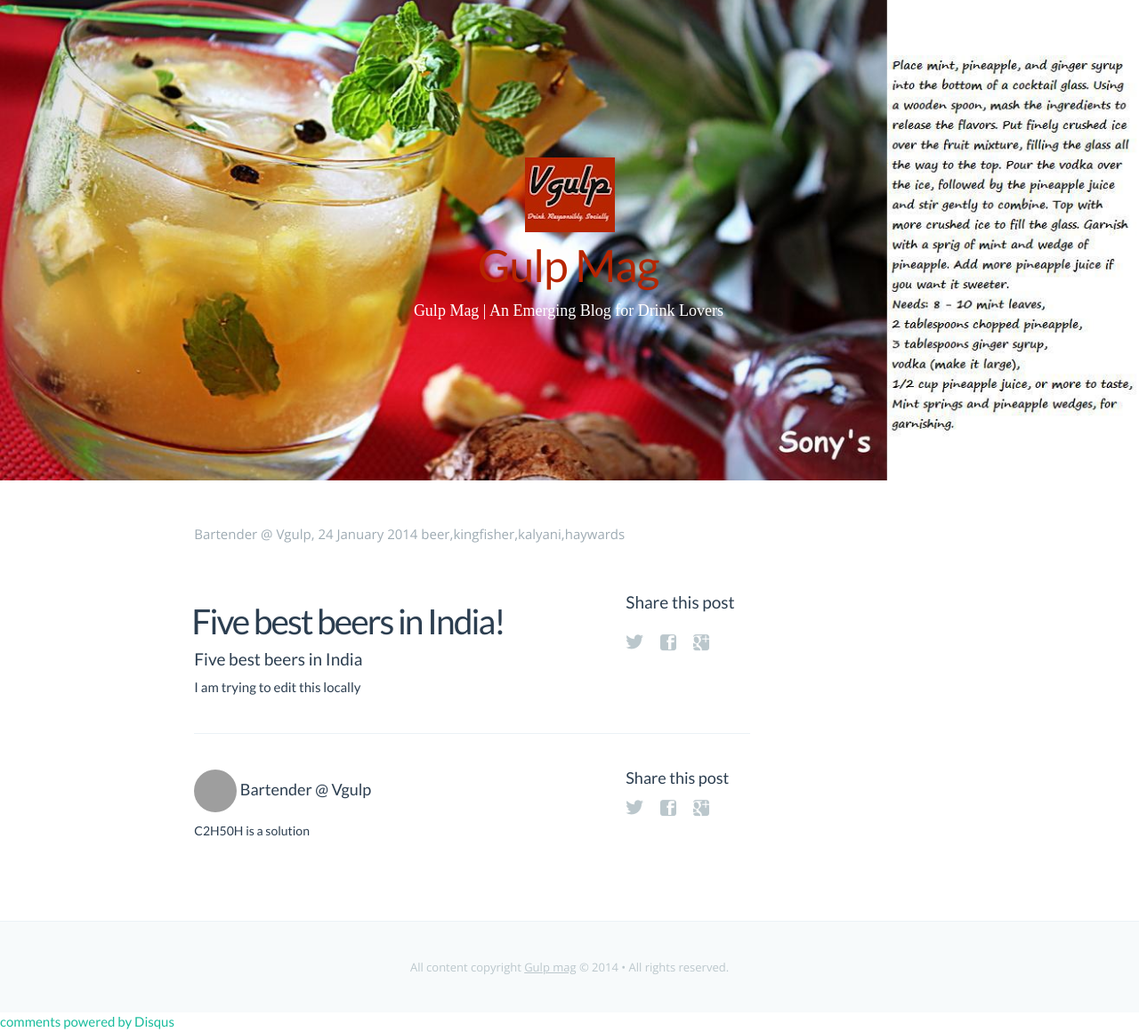
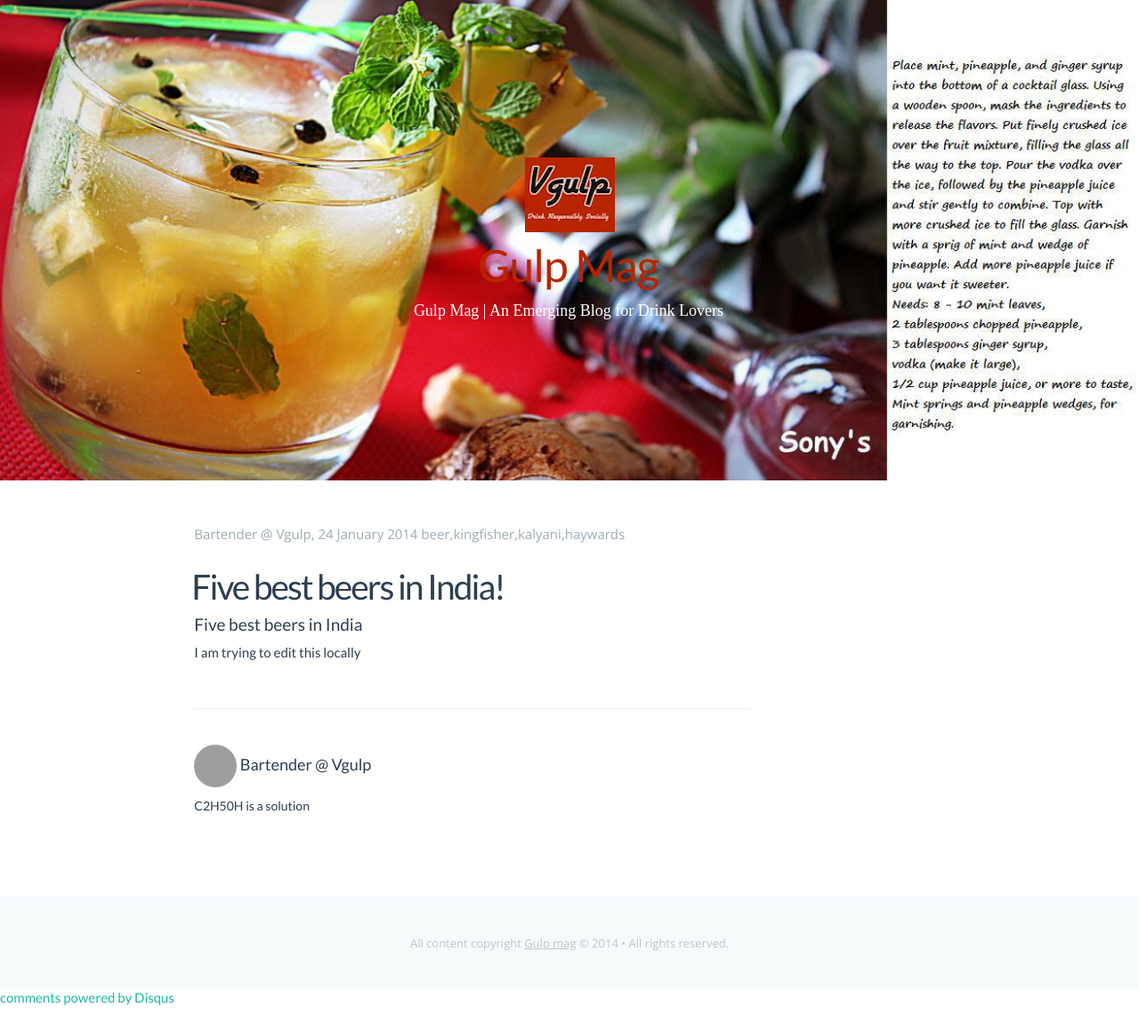
Before and after one commit to ajeeshpu/vgulp-jekyll, a Jekyll site: the page built from _posts/2014-01-27-alcohol-is-the-solution.markdown, in a window 1280 px wide. Shown: the whole page at 89% size. Built offline with Jekyll 4.4.1, drawn with Linux system fonts in a browser that asks for light colours; some web fonts are replaced; Markdown is read by kramdown in place of the engine named in the settings; comment, search, counter and statistics services are not loaded; after the commit the page ends 1132 px from its top, so only the background shows below that; grey boxes are pictures that could not be loaded.

Commit message:
adding the sharing widgets

```diff
--- a/_layouts/blog-post.html
+++ b/_layouts/blog-post.html
@@ -10,11 +10,11 @@
     <meta name="MobileOptimized" content="320" />
     <meta name="viewport" content="width=device-width, initial-scale=1.0" />
     <title>{{page.title}}</title>
-    <title>{{page.description}}</title>
+    <meta property="description" content="{{page.description}}"/>
+    <meta property="og:url" content="http://{{site.home}}{{page.url}}/"/>
     <meta property="og:image" content="{{page.og_image_url}}"/>
     <meta property="og:title" content="{{page.title}}" />
     <meta property="og:description" content="{{page.description}}" />
-    <meta property="og:url" content="http://{{site.home}}{{page.url}}/"/>
     <meta property="og:type" content="website" />
     <link rel="stylesheet" type="text/css" href="/assets/blog/css/normalize.css" />
     <link rel="stylesheet" type="text/css" href="/assets/blog/css/screen.css" />
@@ -44,25 +44,39 @@
     <div class="col-lg-6 col-sm-12 col-md-12 col-lg-offset-2 col-sm-offset-0 col-md-offset-0">
         {% assign author = site.authors[page.author] %}
         <span class="post-meta">{{author.display_name}},&nbsp;<time datetime="{{page.date}}">{{page.date|date: "%-d %B %Y"}}</time> {{page.tags}}</span>
-        <div class="post-top-share">
-            <section class="share">
-                <h4>Share this post</h4>
-                <a class="icon-twitter" href="http://twitter.com/share?text={{title}}&url=http://{{site.home}}{{page.url}}"
-                   onclick="window.open(this.href, 'twitter-share', 'width=550,height=235');return false;">
-                    <span class="hidden">Twitter</span>
-                </a>
-                <a class="icon-facebook" href="https://www.facebook.com/sharer/sharer.php?u=http://{{site.home}}{{page.url}}"
-                   onclick="window.open(this.href, 'facebook-share','width=580,height=296');return false;">
-                    <span class="hidden">Facebook</span>
-                </a>
-                <a class="icon-google-plus" href="https://plus.google.com/share?url=http://{{site.home}}{{page.url}}"
-                   onclick="window.open(this.href, 'google-plus-share', 'width=490,height=530');return false;">
-                    <span class="hidden">Google+</span>
-                </a>
-            </section>
+        <div class="row">
+            <div class="col-lg-12">
+                <div class="share_this">
+                    <span class='st_facebook_vcount_large' displayText='Facebook'></span>
+                    <span class='st_twitter_vcount_large' displayText='Tweet'></span>
+                    <span class='st_googleplus_vcount_large' displayText='Google '></span>
+                    <span class='st_linkedin_vcount_large' displayText='LinkedIn'></span>
+                    <span class='st_email_vcount_large' displayText='Email'></span>
+                    <span class='st_sharethis_vcount_large' displayText='ShareThis'></span>
+
+                </div>
+            </div>
         </div>
-        <h1>{{page.title}}</h1>
-        {{content}}
+        <div class="row">
+            <div class="col-lg-12">
+                <h1>{{page.title}}</h1>
+                {{content}}
+            </div>
+        </div>
+        <div class="row">
+            <div class="col-lg-12">
+                <div class="share_this">
+                    <span class='st_facebook_vcount' displayText='Facebook'></span>
+                    <span class='st_twitter_vcount' displayText='Tweet'></span>
+                    <span class='st_googleplus_vcount' displayText='Google '></span>
+                    <span class='st_linkedin_vcount' displayText='LinkedIn'></span>
+                    <span class='st_email_vcount' displayText='Email'></span>
+                    <span class='st_sharethis_vcount' displayText='ShareThis'></span>
+
+                </div>
+
+            </div>
+        </div>
         <footer class="post-footer">
             <section class="author">
                 <h4>{% if author.gravatar!="" %}
@@ -71,21 +85,7 @@
                     {{author.display_name}}</h4>
                 <p>{{author.bio}}</p>
             </section>
-            <section class="share">
-                <h4>Share this post</h4>
-                <a class="icon-twitter" href="http://twitter.com/share?text={{title}}&url=http://{{site.home}}{{page.url}}"
-                onclick="window.open(this.href, 'twitter-share', 'width=550,height=235');return false;">
-                <span class="hidden">Twitter</span>
-                </a>
-                <a class="icon-facebook" href="https://www.facebook.com/sharer/sharer.php?u=http://{{site.home}}{{page.url}}"
-                onclick="window.open(this.href, 'facebook-share','width=580,height=296');return false;">
-                <span class="hidden">Facebook</span>
-                </a>
-                <a class="icon-google-plus" href="https://plus.google.com/share?url=http://{{site.home}}{{page.url}}"
-                onclick="window.open(this.href, 'google-plus-share', 'width=490,height=530');return false;">
-                <span class="hidden">Google+</span>
-                </a>
-            </section>
+
         </footer>
         <div id="disqus_thread"></div>
 
@@ -113,6 +116,7 @@
         (document.getElementsByTagName('head')[0] || document.getElementsByTagName('body')[0]).appendChild(dsq);
     })();
 </script>
+
 <noscript>Please enable JavaScript to view the <a href="http://disqus.com/?ref_noscript">comments powered by Disqus.</a></noscript>
 <a href="http://disqus.com" class="dsq-brlink">comments powered by <span class="logo-disqus">Disqus</span></a>
 
--- a/assets/blog/css/screen.css
+++ b/assets/blog/css/screen.css
@@ -784,6 +784,16 @@
     opacity: 1;
     top: -33px;
 }
+/** share widgets **/
+span.stMainServices.st-twitter-counter,
+span.stMainServices.st-googleplus-counter,
+span.stMainServices.st-linkedin-counter,
+span.stMainServices.st-email-counter,
+span.stMainServices.st-sharethis-counter,
+span.stButton_gradient ,
+span.stMainServices.st-facebook-counter {
+    height:100px;
+}
 
 
 /* ==========================================================================
```
Also changed, not shown: other parts of _layouts/blog-post.html (+3 -0 lines).
